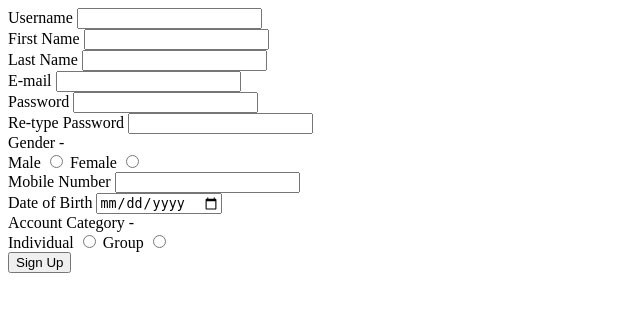
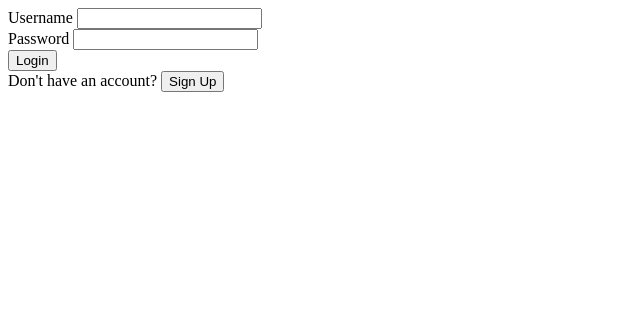
Before and after one commit to rizwankareem006/talenthunt, a Django app: page / in a window 1280 px wide. Shown: the top 312 px of the page, without its empty margins (0-640 px from the left). Run offline with Django 3.2, Linux system fonts and the light colour scheme.

Commit message:
login creation and validation

```diff
--- a/TalentHunt/Registration/templates/Registration/Login.html
+++ b/TalentHunt/Registration/templates/Registration/Login.html
@@ -1,5 +1,19 @@
 {% extends 'Registration/base.html' %}
 {% block title %}Login{% endblock %}
 {% block content %}
-<h1>This is the login page. Temporary Message!</h1>
+{% if error %}
+<h2>{{error}}</h2>
+{% endif %}
+<form action="{% url 'Registration:Login' %}" method="POST">
+    {% csrf_token %}
+    <label for='username'>Username </label>
+    <input type='text' name='username' id='username'><br>
+    <label for='password'>Password </label>
+    <input type='password' name='password' id='password'><br>
+    <button type='submit'>Login</button>
+</form>
+<form action="{% url 'Registration:SignUp' %}" method='GET'>
+    <label>Don't have an account? </label>
+    <button type='submit'>Sign Up</button>
+</form>
 {% endblock %}
--- a/TalentHunt/Registration/templates/Registration/signup.html
+++ b/TalentHunt/Registration/templates/Registration/signup.html
@@ -34,4 +34,8 @@
     <input type='radio' id='group' name='talent' value='Group'><br>
     <button type='submit'>Sign Up</button>
 </form>
+<form action = "{% url 'Registration:Login' %}" method="GET">
+    <label>Already have an account? </label>
+    <button type='submit'>Login</button>
+</form>
 {% endblock %}
--- a/TalentHunt/Registration/urls.py
+++ b/TalentHunt/Registration/urls.py
@@ -2,6 +2,6 @@ from django.urls import path
 from . import views
 app_name = "Registration"
 urlpatterns = [
-    path('', views.signup, name="SignUp"),
-    path('login/',views.loginpage, name="Login")
+    path('signup/', views.signup, name="SignUp"),
+    path('',views.loginpage, name="Login")
 ]
--- a/TalentHunt/Registration/views.py
+++ b/TalentHunt/Registration/views.py
@@ -1,12 +1,13 @@
 from django.shortcuts import render, redirect
 from django.contrib.auth.models import User
 from .models import ExtUser
+from django.contrib.auth import authenticate, login
 # Create your views here.
 def signup(request):
     if request.method == "POST":
         if User.objects.filter(username = request.POST['username']).count() == 0:
             if request.POST['password1'] == request.POST['password2']:
-                user = User(username = request.POST['username'], first_name = request.POST['first_name'], last_name = request.POST['last_name'], email = request.POST['email'], password = request.POST['password1'])
+                user = User.objects.create_user(username = request.POST['username'], first_name = request.POST['first_name'], last_name = request.POST['last_name'], email = request.POST['email'], password = request.POST['password1'])
                 user.save()
                 extuser = ExtUser(username = user, gender = request.POST['gender'], mobile = request.POST['mobile'], dob = request.POST['dob'], category = request.POST['talent'])
                 extuser.save()
@@ -20,4 +21,17 @@ def signup(request):
     return render(request,'Registration/signup.html',context=context)
 
 def loginpage(request):
-    return render(request,'Registration/Login.html')
+    if request.method == "POST":
+        username = request.POST['username']
+        password = request.POST['password']
+        user = authenticate(username = username, password = password)
+        """print(request.POST['username'], request.POST['password'])
+        print(user)"""
+        if user is not None:
+            login(request,user)
+            return render(request,'Registration/base.html')
+        else:
+            context = {'error':'Incorrect username or password!'}
+    else:
+        context = {}
+    return render(request,'Registration/Login.html', context=context)
--- a/TalentHunt/TalentHunt/settings.py
+++ b/TalentHunt/TalentHunt/settings.py
@@ -123,3 +123,7 @@ STATIC_URL = '/static/'
 """
 AUTH_USER_MODEL = 'Registration.MyUser'
 """
+
+AUTHENTICATION_BACKENDS = (
+        'django.contrib.auth.backends.ModelBackend',
+    )
```
Also changed, not shown: TalentHunt/db.sqlite3.
